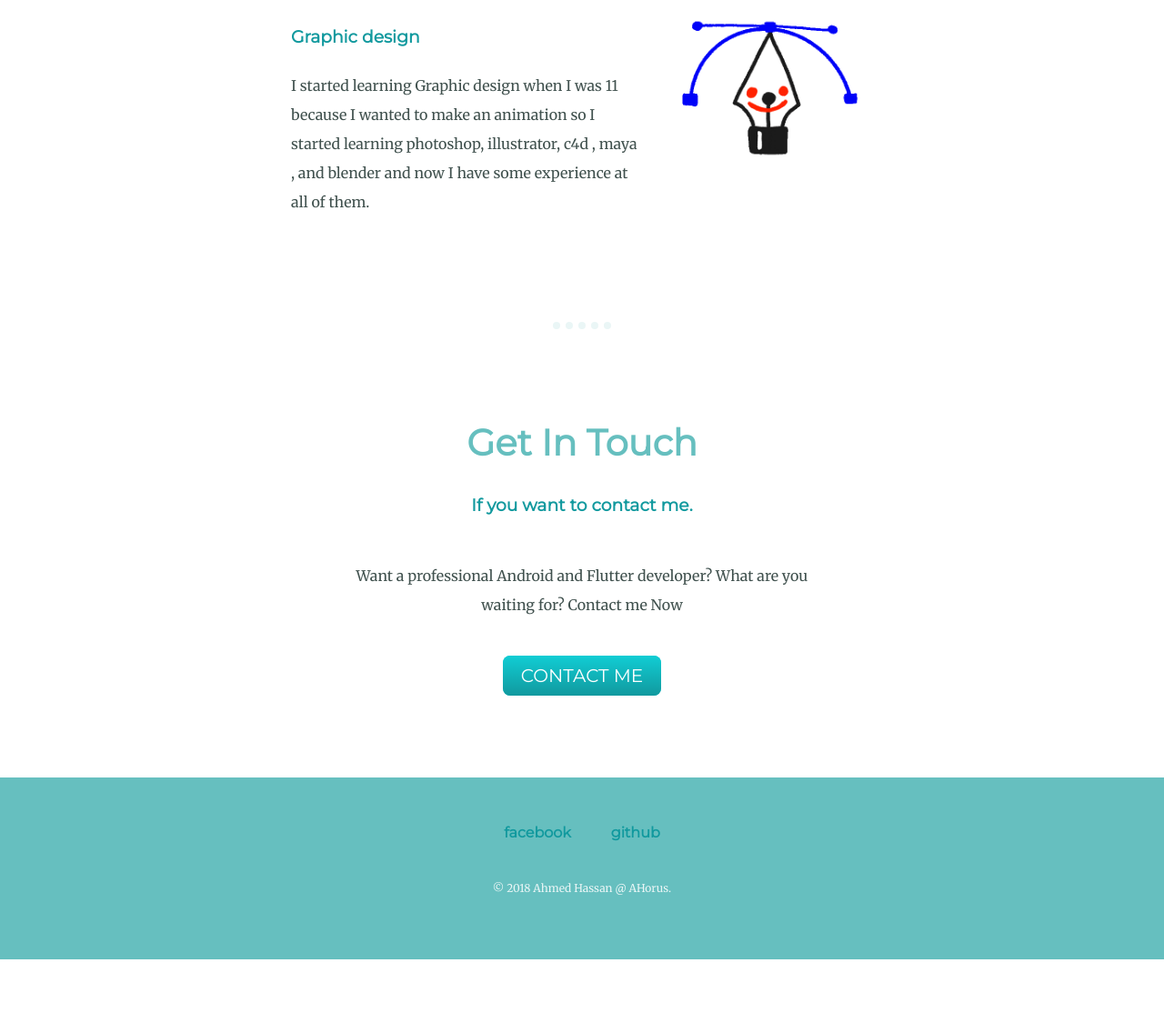
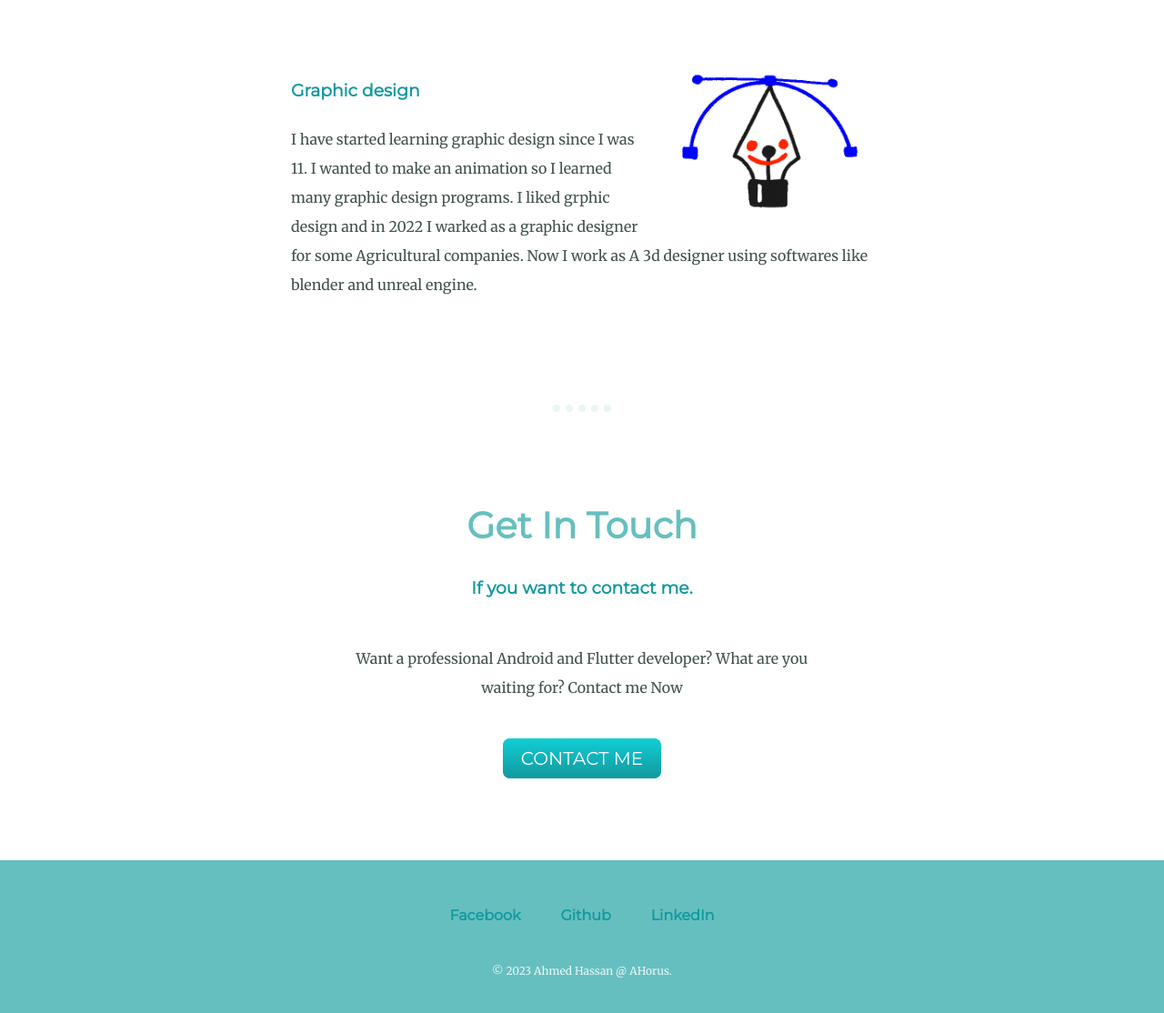
Before and after one commit to AhmedHassanHorus/myProfile, a plain HTML site: page index.html in a window 1280 px wide. Shown: the part 1943-3057 px from the top of the page at 91% size. Before the commit the page ends 2998 px from the top, so only its background shows below. Drawn offline with Linux system fonts and the light colour scheme.

Commit message:
Update index.html

```diff
--- a/index.html
+++ b/index.html
@@ -30,12 +30,12 @@
         <div class="skill-row">
           <img class="computer" src="images/pc-coding.gif" alt="computer_picture">
           <h3>Development</h3>
-          <p>I started learning programming when I was 13.I startded by learning scratch for fun but I started to learn real programming after that and now I have experience at mobile development.</p>
+          <p>I have started learning programming since I was 13.I started by learning scratch for fun and that made me in love with software development so I learned mobile app development (Java,Flutter) , web development and game development (unreal engine). I am always ready to learn new programming languages and frameworks.</p>
         </div>
         <div class="skill-row">
           <img class="pen-tool" src="images/pen-tool.gif" alt="pen-tool_picture">
           <h3>Graphic design</h3>
-          <p>I started learning Graphic design when I was 11 because I wanted to make an animation so I started learning photoshop, illustrator, c4d , maya , and blender and now I have some experience at all of them.</p>
+          <p>I have started learning graphic design since I was 11. I wanted to make an animation so I learned many graphic design programs. I liked grphic design and in 2022 I warked as a graphic designer for some Agricultural companies. Now I work as A 3d designer using softwares like blender and unreal engine.</p>
         </div>
       </div>
       <hr style="margin: 50px auto;">
@@ -49,9 +49,10 @@
 
 
     <div class="bottom-container">
-      <a class="footer-link" href="https://www.facebook.com/medo.hassan.71216141/">facebook</a>
-      <a class="footer-link" href="https://github.com/AhmedHassanHorus">github</a>
-      <p style="color: #EAF6F6;margin: 40px; font-size: 0.75rem">© 2018 Ahmed Hassan @ AHorus.</p>
+      <a class="footer-link" href="https://www.facebook.com/medo.hassan.71216141/">Facebook</a>
+      <a class="footer-link" href="https://github.com/AhmedHassanHorus">Github</a>
+      <a class="footer-link" href="https://www.linkedin.com/in/ahmed-hassan-77b4a12a5">LinkedIn</a>
+      <p style="color: #EAF6F6;margin: 40px; font-size: 0.75rem">© 2023 Ahmed Hassan @ AHorus.</p>
     </div>
   </body>
 </html>
```
